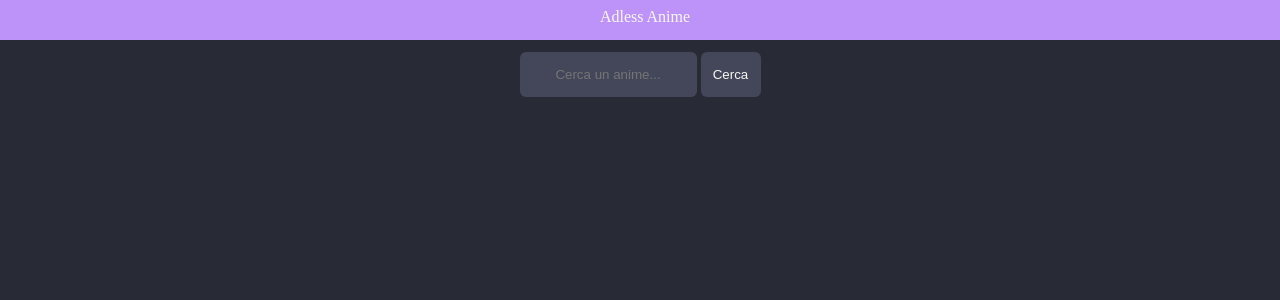
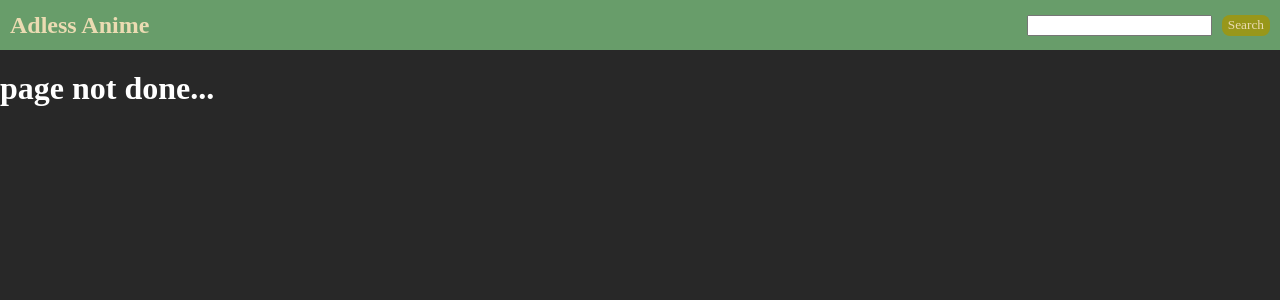
Before and after one commit to velllu/adlessanime, a Flask app: page / in a window 1280 px wide. Shown: the top 300 px of the page. Run offline with Flask 2, Linux system fonts and the light colour scheme; some web fonts are replaced.

Commit message:
Complete redesign

```diff
--- a/templates/base.html
+++ b/templates/base.html
@@ -4,136 +4,98 @@
     <meta charset="UTF-8">
     <meta http-equiv="X-UA-Compatible" content="IE=edge">
     <meta name="viewport" content="width=device-width, initial-scale=1.0">
+    <link rel="stylesheet" media="screen" href="https://fontlibrary.org//face/iosevka-extended" type="text/css"/>
     <title>Adless Anime</title>
 
     <style>
-        img {
-            display: block;
-            margin-left: auto;
-            margin-right: auto;
-            width: 50%;
-            width: 250px;
+        :root {
+            --background: #282828;
+            --background2: #1d2021;
+            --foreground: #ebdbb2;
+            --accent: #98971a;
+            --accent2: #b16286;
+            --navbarBackground: #689d6a;
         }
 
         body {
-            background-color: #282a36;
+            background-color: var(--background);
+            margin: 0;
+            padding: 0;
+            margin-top: 70px;
         }
 
-        .list, #search_btn, .control_btn {
-            width: 60px;
-            margin-bottom: 10px;
-            margin-right: 10px;
-
-            border: none;
-            cursor: pointer;
-
-            color: #f8f8f2;
-            background-color: #44475a;
-
-            border-radius: 6px;
-
-            transform: translateY(0px);
-            transition: transform 180ms;
+        p, button, a {
+            color: var(--foreground);
+            font-family: "IosevkaExtended";
         }
 
-        #search_btn {
-            width: 60px;
-            height: 45px;
-
-            margin-right: 0;
+        button {
+            background-color: var(--accent);
+            border-radius: 8px;
+            cursor: pointer;
+            border: none;
         }
 
-        #search_inp {
-            height: 45px;
-
-            border: none;
-            border-radius: 6px;
-
-            color: #f8f8f2;
-            background-color: #44475a;
-
-            text-align: center;
+        /* NAVBAR */
+        nav {
+            display: flex;
+            justify-content: space-between;
+            align-items: center;
+            background: var(--navbarBackground);
+            height: 50px;
+            position: fixed;
+            z-index: 100;
+            top: 0;
+            width: 100%;
         }
 
-        .list:hover, .list:focus {
-            transform: translateY(-4px);
+        nav a {
+            margin-left: 10px;
+            text-decoration: none;
+            color: var(--foreground);
         }
 
-        #control_btns {
-            text-align: center;
+        nav div {
+            display: flex;
+            margin-right: 10px;
         }
 
-        .control_btn {
-            width: 100px;
-        }
-        .control_btn:disabled {
-            background-color: #333541;
+        nav div button {
+            margin-left: 10px;
         }
 
-        * {
-            margin:0px;
-            padding:0px;
+        nav div input {
+            height: 15px;
         }
 
-        #navbar {
-            height: 40px;
-            width: 100%;
-            background-color: #bd93f9;
+        @media only screen and (max-width: 520px) {
+            nav a {
+                font-size: 15px;
+            }
 
-            margin-bottom: 12px;
-        }
-
-        #navbar p {
-            margin: 0;
-            padding: 0;
-            padding-top: 8px;
-            padding-left: 10px;
-
-            text-align: center;
-        }
-
-        #navbar p a {
-            color: #f8f8f2;
-            text-decoration: none;
-        }
-
-        #searchbox {
-            text-align: center;
-        }
-
-        video {
-            width: 80%;
-            height: auto;
-        }
-
-        #playdiv {
-            text-align: center;
-        }
-
-        p {
-            margin: 0;
-            padding: 0;
-        }
-
-        .saw {
-            background-color: #333541;
-        }
-
-
-        a {
-            color: #ff79c6;
-        }
-        a:visited {
-            color: #bd93f9;
+            nav div input {
+                width: 120px;
+            }
         }
     </style>
 
     {% block head %}{% endblock %}
 </head>
 <body>
-    <div id="navbar">
-        <p><a href="/">Adless Anime</a></p>
-    </div>
+    <nav>
+        <h1><a href="/">Adless Anime</a></h1>
+
+        <div>
+            <input type="text" id="search_inp">
+            <button id="search_btn">Search</button>
+        </div>
+    </nav>
+
+    <script>
+        search_btn.addEventListener("click", () => {
+            location.href = '/search?search=' + document.getElementById("search_inp").value;
+        })
+    </script>
 
     {% block body %}{% endblock %}
 </body>
--- a/templates/index.html
+++ b/templates/index.html
@@ -1,16 +1,11 @@
 {% extends 'base.html' %}
 
 {% block head %}
+    <style>
+        h1 { color: white; }
+    </style>
 {% endblock %}
 
 {% block body %}
-    <div id="searchbox">
-        <input type="text" placeholder="Cerca un anime..." id="search_inp"> <button id="search_btn">Cerca</button>
-    </div>
-
-    <script>
-        search_btn.addEventListener("click", () => {
-            location.href = '/search?search=' + document.getElementById("search_inp").value;
-        })
-    </script>
+    <h1>page not done...</h1>
 {% endblock %}
```
Also changed, not shown: templates/episodes.html (+61 -5 lines), templates/play.html (+24 -3 lines), templates/search.html (+41 -4 lines).
